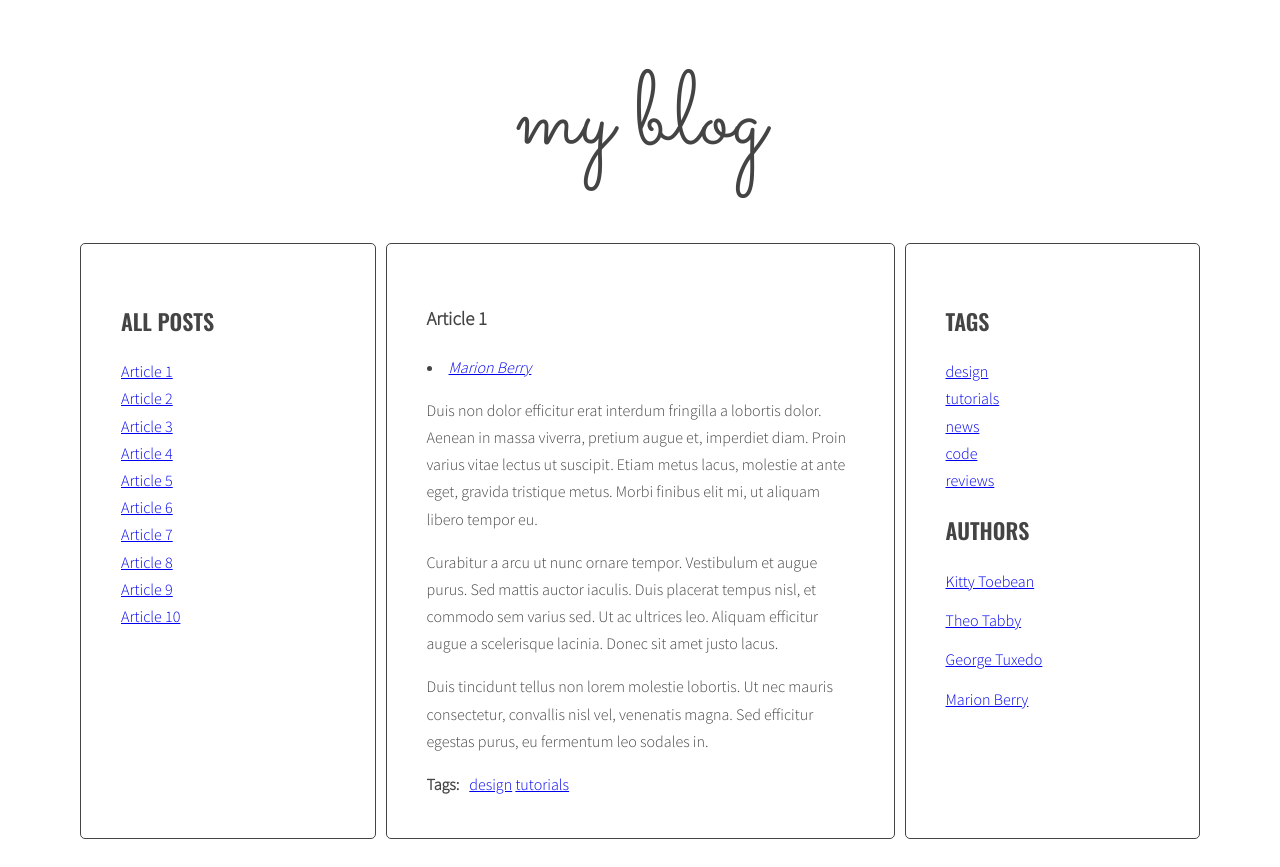
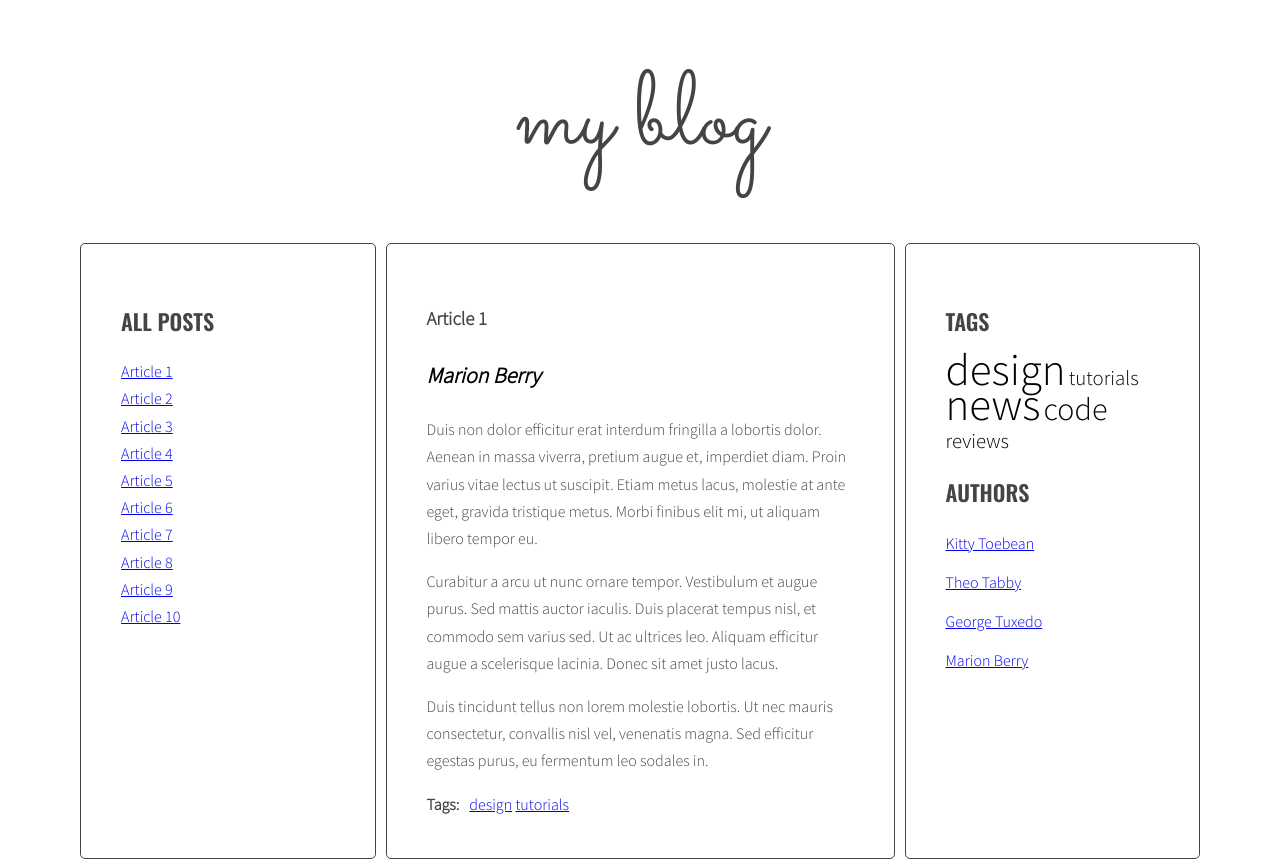
Before and after one commit to litewskidev/javascript-blog, a website: page index.html in a window 1280 px wide. Drawn offline with nearby package versions, Linux system fonts and the light colour scheme.

Commit message:
style tags and author

```diff
--- a/sass/style.scss
+++ b/sass/style.scss
@@ -113,6 +113,14 @@ body {
 
 .post-author {
   font-style: italic;
+  font-weight: bold;
+  list-style-type: none;
+  font-size: 22px;
+
+  a {
+    color: black;
+    text-decoration: none;
+  }
 }
 
 .post-tags {
@@ -122,3 +130,33 @@ body {
     margin: 0 10px 0 0;
   }
 }
+
+.tags li {
+  display: inline;
+}
+
+.tags a {
+  text-decoration: none;
+  line-height: 0.5;
+  color: black;
+}
+
+.tag-size-1 {
+  font-size: 130%;
+}
+
+.tag-size-2 {
+  font-size: 160%;
+}
+
+.tag-size-3 {
+  font-size: 200%;
+}
+
+.tag-size-4 {
+  font-size: 240%;
+}
+
+.tag-size-5 {
+  font-size: 280%;
+}
```
Also changed, not shown: css/style.css, 1 other file.
